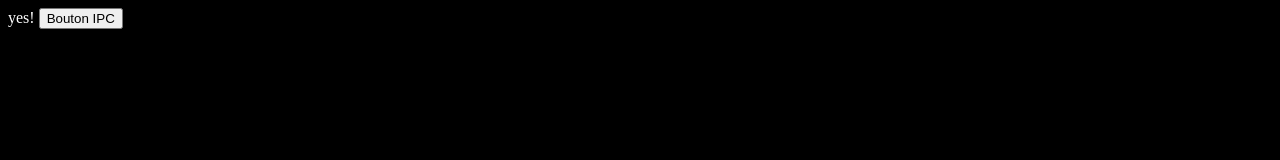
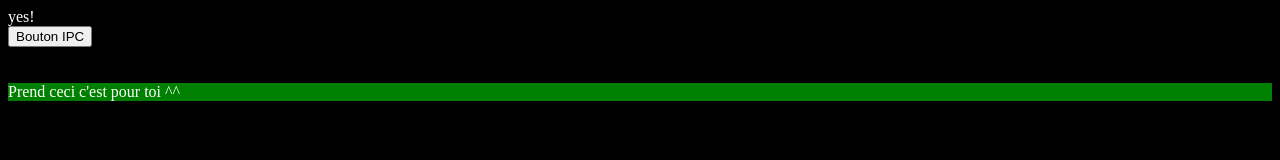
Before and after one commit to GreepTheSheep/electron-tests, an Electron app: page content/index.html in a window 1280 px wide. Drawn offline with Linux system fonts and the light colour scheme; no server answers.

Commit message:
Ajout d'une div permettant de déplacer la fenetre

```diff
--- a/content/index.html
+++ b/content/index.html
@@ -12,15 +12,26 @@
         </script>
         <style>
             body {
-                /* -webkit-app-region: drag; */
+
                 background-color: black;
                 color: white;
+            }
+            .div1{
+                -webkit-app-region: drag;
+                size: 20px;
+                background-color: green;
             }
         </style>
     </head>
     <body>
         yes!
-
+        <br />
         <button onclick="ipc()">Bouton IPC</button>
+        <br />
+        <br />
+        <br />
+        <div class="div1">
+            Prend ceci c'est pour toi ^^
+        </div>
     </body>
 </html>
--- a/index.js
+++ b/index.js
@@ -29,7 +29,7 @@ function createWindow () {
     const window = new BrowserWindow({
       icon: 'assets/zds.png',
       title: 'Greep',
-      // frame: false,
+      frame: false,
       transparent: true,
         webPreferences: {
             nodeIntegration: true
```
